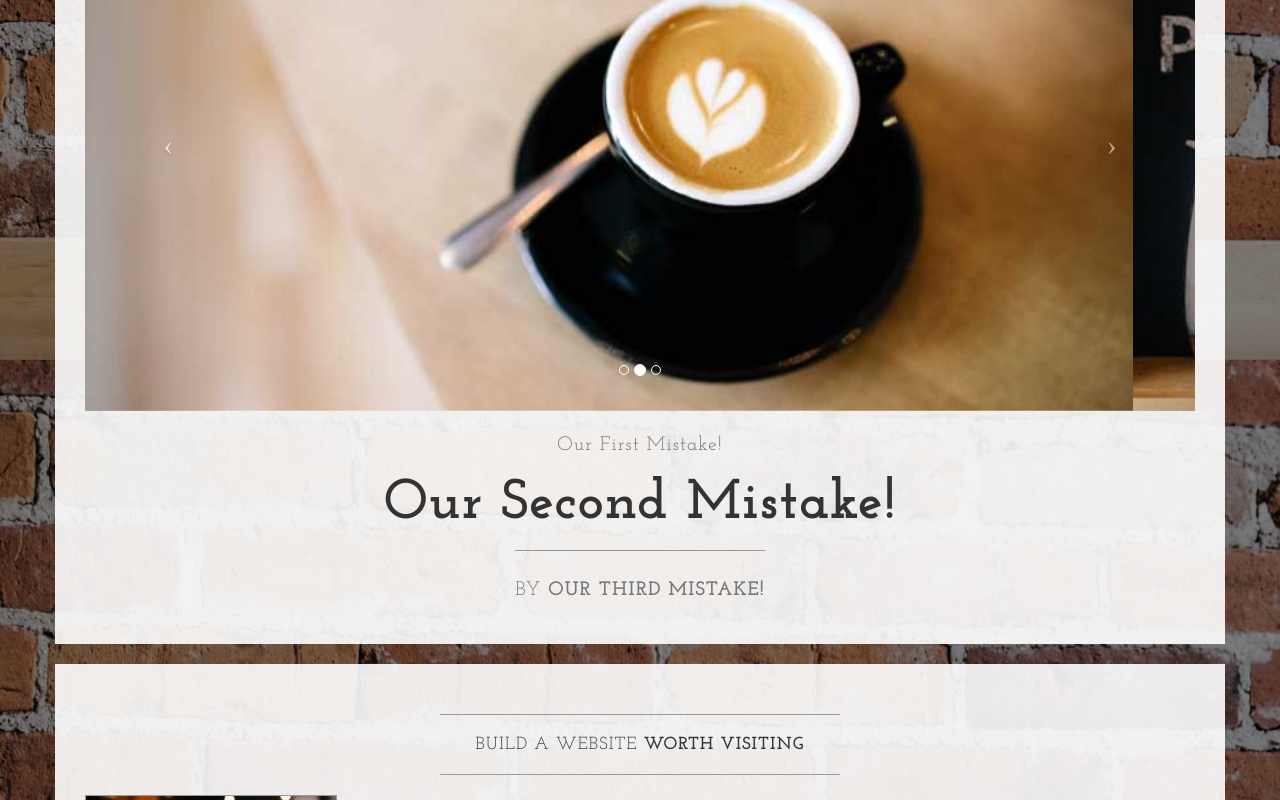
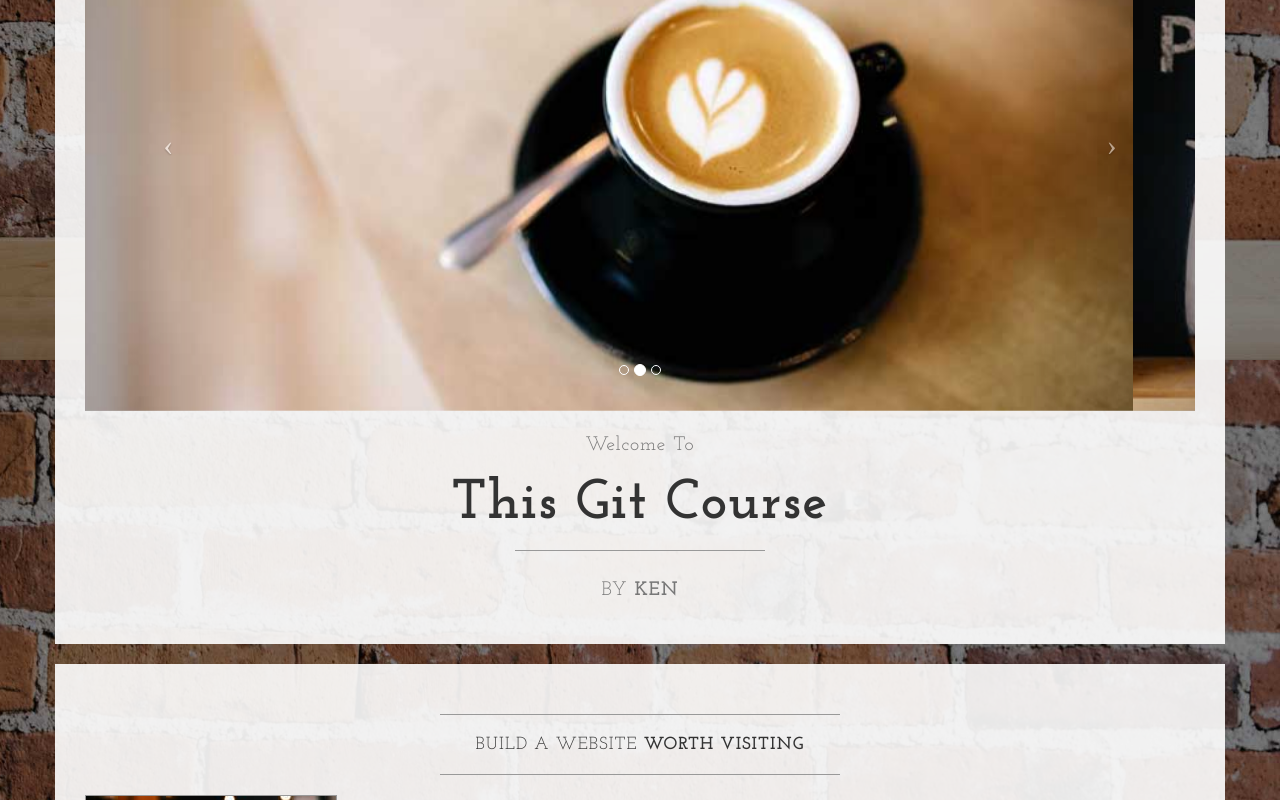
Before and after one commit to klindberg/Learnable-Git-Course, a plain HTML site: page index.html in a window 1280 px wide. Shown: the part 440-1240 px from the top of the page. Drawn offline with nearby package versions, Linux system fonts and the light colour scheme.

Commit message:
Revert "Committing our third mistake, we left the other two in place"
This reverts commit 3df2c4897cf0387c279152b6f13e31b1fb687c8c.

```diff
--- a/index.html
+++ b/index.html
@@ -106,13 +106,13 @@
                         </a>
                     </div>
                     <h2 class="brand-before">
-                        <small>Our first mistake!</small>
+                        <small>Welcome to</small>
                     </h2>
-                    <h1 class="brand-name">Our second mistake!</h1>
+                    <h1 class="brand-name">This Git Course</h1>
                     <hr class="tagline-divider">
                     <h2>
                         <small>By
-                            <strong>Our third mistake!</strong>
+                            <strong>Ken</strong>
                         </small>
                     </h2>
                 </div>
```
